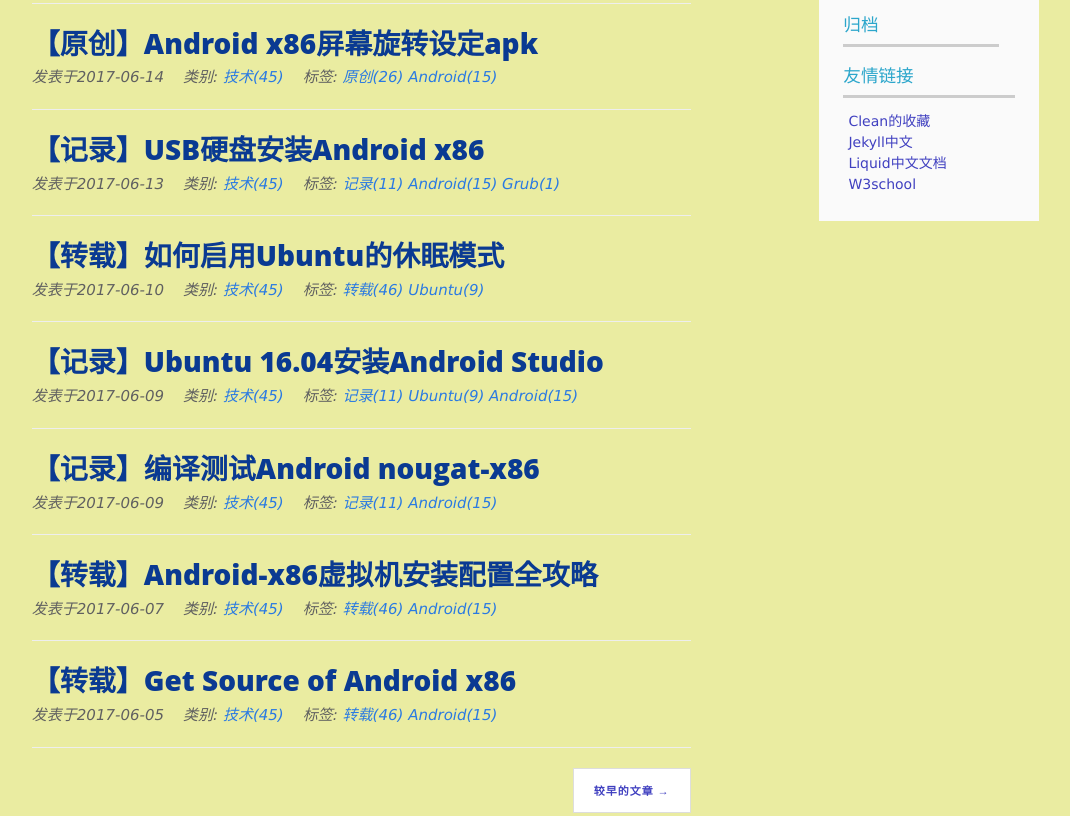
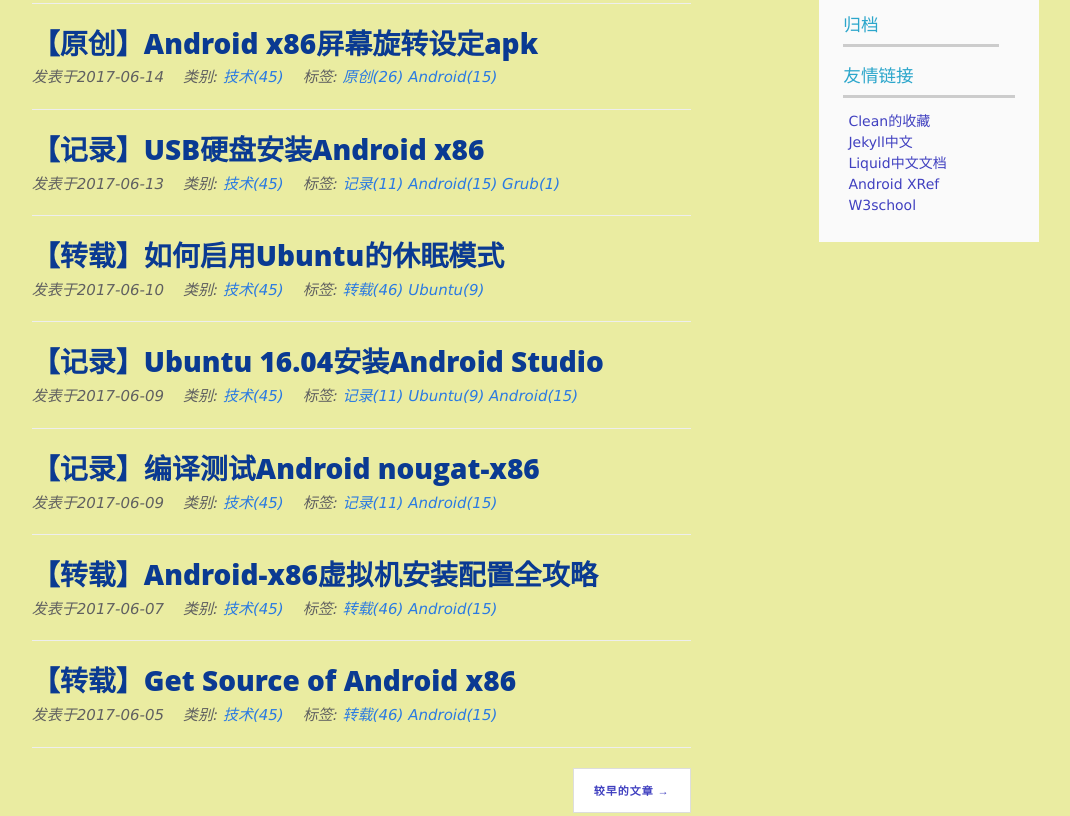
Before and after one commit to cleanli/cleanhome, a Jekyll site: the page built from index.html, in a window 1280 px wide and 900 px high, scrolled down 1098 px, cut to the strip 84-900 px from the top of the window. Shown: the whole strip, without its empty margins (164-1234 px from the left). Built offline with Jekyll 4.4.1, drawn with Linux system fonts in a browser that asks for light colours; the list of posts is cut into pages by our own code.

Commit message:
add Android xref

```diff
--- a/_config.yml
+++ b/_config.yml
@@ -29,6 +29,7 @@
   Clean的收藏: https://longhistory.github.io/clean_collecting/index.html
   Jekyll中文: http://jekyllrb.com
   Liquid中文文档: https://liquid.bootcss.com
+  Android XRef: http://androidxref.com
   W3school: http://www.w3school.com.cn/index.html
 
 #### Widgets
```
